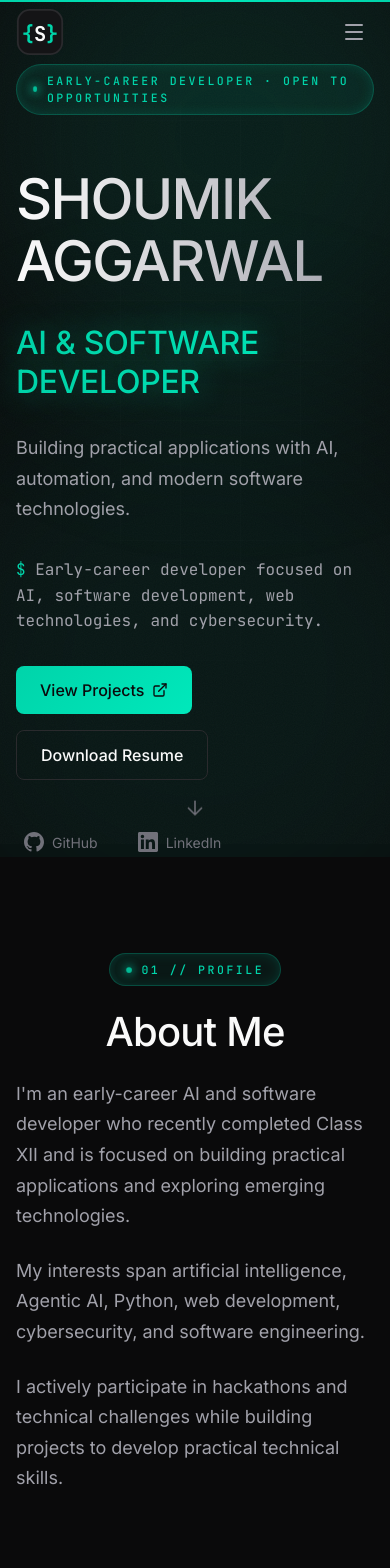
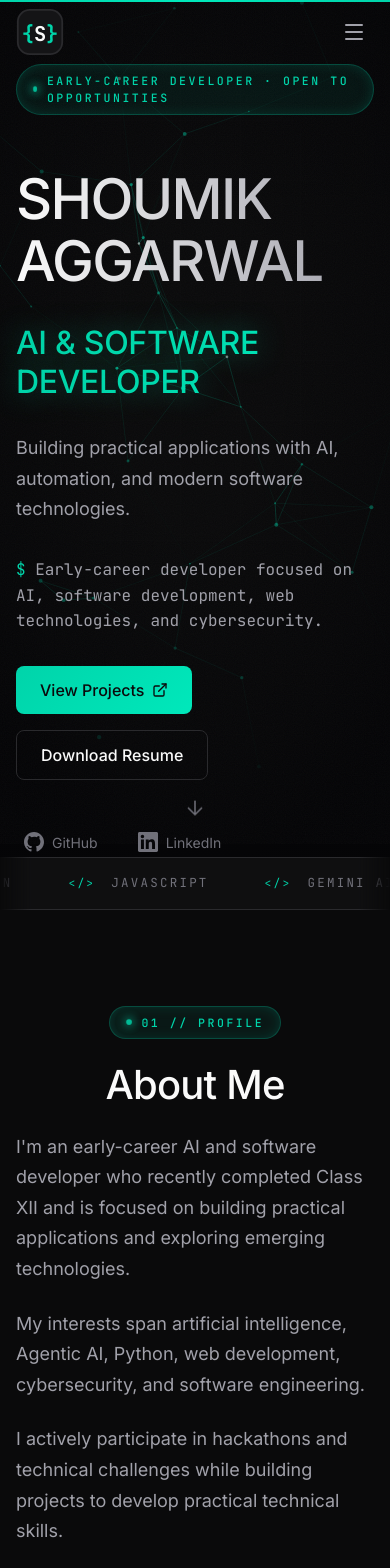
Before and after one commit to shoumik4571/PORTFOLIO, a Next.js app: page / in a window 390 px wide. Shown: the top 1568 px of the page. Built offline with nearby package versions, Linux system fonts and the light colour scheme.

Commit message:
Cinematic dark UI: interactive motion background, tech ticker, magnetic CTAs

```diff
--- a/src/app/globals.css
+++ b/src/app/globals.css
@@ -449,6 +449,65 @@
     height: 1px;
   }
 
+  .hero-vignette {
+    background:
+      radial-gradient(ellipse 70% 60% at 50% 42%, transparent 30%, rgba(4, 4, 6, 0.5) 78%, rgba(4, 4, 6, 0.88) 100%),
+      linear-gradient(to bottom, rgba(4, 4, 6, 0.4), transparent 26%, transparent 68%, var(--color-background) 100%);
+  }
+
+  .ticker {
+    overflow: hidden;
+    border-top: 1px solid var(--color-border);
+    border-bottom: 1px solid var(--color-border);
+    background: color-mix(in srgb, var(--color-surface) 55%, transparent);
+    -webkit-mask-image: linear-gradient(90deg, transparent, black 8%, black 92%, transparent);
+    mask-image: linear-gradient(90deg, transparent, black 8%, black 92%, transparent);
+  }
+
+  .ticker-track {
+    display: flex;
+    align-items: center;
+    width: max-content;
+    padding: 1rem 0;
+    animation: tickerScroll 36s linear infinite;
+  }
+
+  .ticker:hover .ticker-track {
+    animation-play-state: paused;
+  }
+
+  @keyframes tickerScroll {
+    to { transform: translateX(-50%); }
+  }
+
+  .ticker-item {
+    display: inline-flex;
+    align-items: center;
+    gap: 1rem;
+    padding-right: 3.5rem;
+    white-space: nowrap;
+    font-family: var(--font-mono);
+    font-size: 0.78rem;
+    letter-spacing: 0.18em;
+    text-transform: uppercase;
+    color: var(--color-text-muted);
+  }
+
+  .ticker-sep {
+    color: var(--color-accent);
+    font-size: 0.7rem;
+  }
+
+  @media (prefers-reduced-motion: reduce) {
+    .ticker-track,
+    .aurora-a,
+    .aurora-b,
+    .cursor-blink,
+    .kicker-dot {
+      animation: none !important;
+    }
+  }
+
   ::-webkit-scrollbar {
     width: 10px;
   }
--- a/src/app/page.tsx
+++ b/src/app/page.tsx
@@ -11,6 +11,7 @@ import { Education } from '@/components/Education';
 import { Contact } from '@/components/Contact';
 import { Footer } from '@/components/Footer';
 import { ScrollProgress } from '@/components/ScrollProgress';
+import { TechTicker } from '@/components/TechTicker';
 import { experience } from '@/data/experience';
 
 export default function Home() {
@@ -21,6 +22,7 @@ export default function Home() {
       <Navbar />
       <main id="main-content" className="min-h-screen">
         <Hero />
+        <TechTicker />
         <About />
         <FocusAreas />
         <ProjectGrid />
--- a/src/components/Hero.tsx
+++ b/src/components/Hero.tsx
@@ -3,6 +3,8 @@
 import { motion } from 'framer-motion';
 import { ExternalLink } from 'lucide-react';
 import { GithubIcon, LinkedinIcon } from './SocialIcons';
+import { MotionBackground } from './MotionBackground';
+import { Magnetic } from './Magnetic';
 
 export function Hero() {
   const socialLinks = [
@@ -25,10 +27,9 @@ export function Hero() {
       className="relative min-h-screen flex items-center justify-center pt-16 lg:pt-20 overflow-hidden"
       aria-labelledby="hero-title"
     >
-      <div className="absolute inset-0 grid-pattern grid-fade opacity-60" aria-hidden="true" />
-
-      <div className="aurora-blob aurora-a left-[-10%] top-[-10%] w-[480px] h-[480px] bg-accent/10" aria-hidden="true" />
-      <div className="aurora-blob aurora-b right-[-12%] bottom-[-15%] w-[560px] h-[560px] bg-accent/[0.07]" aria-hidden="true" />
+      <MotionBackground />
+      <div className="absolute inset-0 hero-vignette" aria-hidden="true" />
+      <div className="absolute inset-0 grid-pattern grid-fade opacity-40" aria-hidden="true" />
       <div className="absolute inset-x-0 top-0 hairline-top opacity-70" aria-hidden="true" />
 
       <div className="container-custom relative z-10">
@@ -94,6 +95,7 @@ export function Hero() {
               transition={{ delay: 0.6, duration: 0.7, ease: [0.19, 1, 0.22, 1] }}
               className="flex flex-wrap gap-4"
             >
+              <Magnetic>
                 <a
                   href="#projects"
                   className="btn-primary group"
@@ -102,6 +104,8 @@ export function Hero() {
                   View Projects
                   <ExternalLink className="w-4 h-4 transition-transform duration-fast group-hover:translate-x-1" aria-hidden="true" />
                 </a>
+              </Magnetic>
+              <Magnetic>
                 <a
                   href="/resume/Shoumik_Aggarwal_Resume.docx"
                   download
@@ -110,6 +114,7 @@ export function Hero() {
                 >
                   Download Resume
                 </a>
+              </Magnetic>
             </motion.div>
 
             <motion.div
--- /dev/null
+++ b/src/components/Magnetic.tsx
@@ -0,0 +1,45 @@
+'use client';
+
+import { motion, useMotionValue, useSpring } from 'framer-motion';
+import { useRef, type ReactNode, type MouseEvent } from 'react';
+
+interface MagneticProps {
+  children: ReactNode;
+  className?: string;
+  strength?: number;
+}
+
+export function Magnetic({ children, className = '', strength = 0.3 }: MagneticProps) {
+  const ref = useRef<HTMLDivElement>(null);
+  const x = useMotionValue(0);
+  const y = useMotionValue(0);
+  const sx = useSpring(x, { stiffness: 200, damping: 18, mass: 0.4 });
+  const sy = useSpring(y, { stiffness: 200, damping: 18, mass: 0.4 });
+
+  const handleMove = (e: MouseEvent<HTMLDivElement>) => {
+    const el = ref.current;
+    if (!el) return;
+    const rect = el.getBoundingClientRect();
+    const dx = e.clientX - (rect.left + rect.width / 2);
+    const dy = e.clientY - (rect.top + rect.height / 2);
+    x.set(Math.max(-10, Math.min(10, dx * strength)));
+    y.set(Math.max(-10, Math.min(10, dy * strength)));
+  };
+
+  const handleLeave = () => {
+    x.set(0);
+    y.set(0);
+  };
+
+  return (
+    <motion.div
+      ref={ref}
+      style={{ x: sx, y: sy }}
+      className={`inline-block ${className}`}
+      onMouseMove={handleMove}
+      onMouseLeave={handleLeave}
+    >
+      {children}
+    </motion.div>
+  );
+}
--- /dev/null
+++ b/src/components/MotionBackground.tsx
@@ -0,0 +1,190 @@
+'use client';
+
+import { useEffect, useRef } from 'react';
+
+interface Particle {
+  x: number;
+  y: number;
+  vx: number;
+  vy: number;
+  r: number;
+  a: number;
+  tint: number;
+}
+
+const LINK_DIST = 130;
+const MOUSE_RADIUS = 150;
+
+export function MotionBackground({ className = '' }: { className?: string }) {
+  const canvasRef = useRef<HTMLCanvasElement>(null);
+
+  useEffect(() => {
+    const canvas = canvasRef.current;
+    if (!canvas) return;
+    const ctx = canvas.getContext('2d');
+    if (!ctx) return;
+
+    const reduced = window.matchMedia('(prefers-reduced-motion: reduce)').matches;
+    const parent = canvas.parentElement;
+    const dpr = Math.min(window.devicePixelRatio || 1, 2);
+    const mouse = { x: -9999, y: -9999 };
+    let particles: Particle[] = [];
+    let w = 0;
+    let h = 0;
+    let raf = 0;
+    let running = false;
+    let visible = true;
+
+    const seed = () => {
+      const count = Math.max(36, Math.min(90, Math.floor((w * h) / 22000)));
+      particles = Array.from({ length: count }, () => ({
+        x: Math.random() * w,
+        y: Math.random() * h,
+        vx: (Math.random() - 0.5) * 0.35,
+        vy: (Math.random() - 0.5) * 0.35,
+        r: Math.random() * 1.5 + 0.6,
+        a: Math.random() * 0.5 + 0.3,
+        tint: Math.random(),
+      }));
+    };
+
+    const resize = () => {
+      const rect = parent?.getBoundingClientRect();
+      w = Math.max(1, Math.floor(rect?.width ?? window.innerWidth));
+      h = Math.max(1, Math.floor(rect?.height ?? window.innerHeight));
+      canvas.width = Math.floor(w * dpr);
+      canvas.height = Math.floor(h * dpr);
+      canvas.style.width = `${w}px`;
+      canvas.style.height = `${h}px`;
+      ctx.setTransform(dpr, 0, 0, dpr, 0, 0);
+      seed();
+    };
+
+    const drawFrame = () => {
+      ctx.clearRect(0, 0, w, h);
+
+      for (const p of particles) {
+        p.x += p.vx;
+        p.y += p.vy;
+
+        const mdx = p.x - mouse.x;
+        const mdy = p.y - mouse.y;
+        const md2 = mdx * mdx + mdy * mdy;
+        if (md2 < MOUSE_RADIUS * MOUSE_RADIUS && md2 > 0.01) {
+          const md = Math.sqrt(md2);
+          const force = (1 - md / MOUSE_RADIUS) * 0.9;
+          p.x += (mdx / md) * force;
+          p.y += (mdy / md) * force;
+        }
+
+        if (p.x < -20) p.x = w + 20;
+        if (p.x > w + 20) p.x = -20;
+        if (p.y < -20) p.y = h + 20;
+        if (p.y > h + 20) p.y = -20;
+      }
+
+      ctx.lineWidth = 1;
+      for (let i = 0; i < particles.length; i++) {
+        const a = particles[i];
+        for (let j = i + 1; j < particles.length; j++) {
+          const b = particles[j];
+          const dx = a.x - b.x;
+          const dy = a.y - b.y;
+          const d = Math.sqrt(dx * dx + dy * dy);
+          if (d < LINK_DIST) {
+            const alpha = (1 - d / LINK_DIST) * 0.28;
+            ctx.strokeStyle = `rgba(0, 212, 170, ${alpha.toFixed(3)})`;
+            ctx.beginPath();
+            ctx.moveTo(a.x, a.y);
+            ctx.lineTo(b.x, b.y);
+            ctx.stroke();
+          }
+        }
+      }
+
+      for (const p of particles) {
+        const nearMouse =
+          Math.abs(p.x - mouse.x) < MOUSE_RADIUS && Math.abs(p.y - mouse.y) < MOUSE_RADIUS;
+        const boost = nearMouse ? 0.35 : 0;
+        const color =
+          p.tint > 0.82
+            ? `rgba(250, 250, 250, ${(p.a * 0.7 + boost).toFixed(3)})`
+            : `rgba(0, 212, 170, ${(p.a + boost).toFixed(3)})`;
+        ctx.fillStyle = color;
+        ctx.beginPath();
+        ctx.arc(p.x, p.y, p.r, 0, Math.PI * 2);
+        ctx.fill();
+      }
+
+      if (mouse.x > 0 && mouse.y > 0) {
+        const glow = ctx.createRadialGradient(mouse.x, mouse.y, 0, mouse.x, mouse.y, 180);
+        glow.addColorStop(0, 'rgba(0, 212, 170, 0.10)');
+        glow.addColorStop(1, 'rgba(0, 212, 170, 0)');
+        ctx.fillStyle = glow;
+        ctx.fillRect(mouse.x - 180, mouse.y - 180, 360, 360);
+      }
+    };
+
+    const loop = () => {
+      if (!visible || document.hidden) {
+        raf = requestAnimationFrame(loop);
+        return;
+      }
+      drawFrame();
+      raf = requestAnimationFrame(loop);
+    };
+
+    const start = () => {
+      if (running) return;
+      running = true;
+      if (reduced) {
+        drawFrame();
+        running = false;
+        return;
+      }
+      raf = requestAnimationFrame(loop);
+    };
+
+    const onMouseMove = (e: MouseEvent) => {
+      const rect = canvas.getBoundingClientRect();
+      mouse.x = e.clientX - rect.left;
+      mouse.y = e.clientY - rect.top;
+    };
+
+    const onMouseLeave = () => {
+      mouse.x = -9999;
+      mouse.y = -9999;
+    };
+
+    const observer = new IntersectionObserver(
+      (entries) => {
+        visible = entries[0]?.isIntersecting ?? true;
+      },
+      { threshold: 0 }
+    );
+
+    resize();
+    observer.observe(canvas);
+    window.addEventListener('resize', resize);
+    parent?.addEventListener('mousemove', onMouseMove);
+    parent?.addEventListener('mouseleave', onMouseLeave);
+    start();
+
+    return () => {
+      running = false;
+      cancelAnimationFrame(raf);
+      observer.disconnect();
+      window.removeEventListener('resize', resize);
+      parent?.removeEventListener('mousemove', onMouseMove);
+      parent?.removeEventListener('mouseleave', onMouseLeave);
+    };
+  }, []);
+
+  return (
+    <canvas
+      ref={canvasRef}
+      className={`absolute inset-0 ${className}`}
+      aria-hidden="true"
+    />
+  );
+}
--- /dev/null
+++ b/src/components/TechTicker.tsx
@@ -0,0 +1,35 @@
+'use client';
+
+const techs = [
+  'Next.js',
+  'TypeScript',
+  'Python',
+  'JavaScript',
+  'Gemini AI',
+  'Agentic AI',
+  'Firebase',
+  'Tailwind CSS',
+  'REST APIs',
+  'Prompt Engineering',
+  'Cybersecurity',
+  'Git & GitHub',
+];
+
+export function TechTicker() {
+  const row = [...techs, ...techs];
+
+  return (
+    <div className="ticker" role="list" aria-label="Technologies I work with">
+      <div className="ticker-track">
+        {row.map((tech, index) => (
+          <span key={`${tech}-${index}`} className="ticker-item" role="listitem" aria-hidden={index >= techs.length}>
+            <span className="ticker-sep" aria-hidden="true">
+              {'</>'}
+            </span>
+            {tech}
+          </span>
+        ))}
+      </div>
+    </div>
+  );
+}
```
Lines whose indentation alone changed are shown as unchanged.
